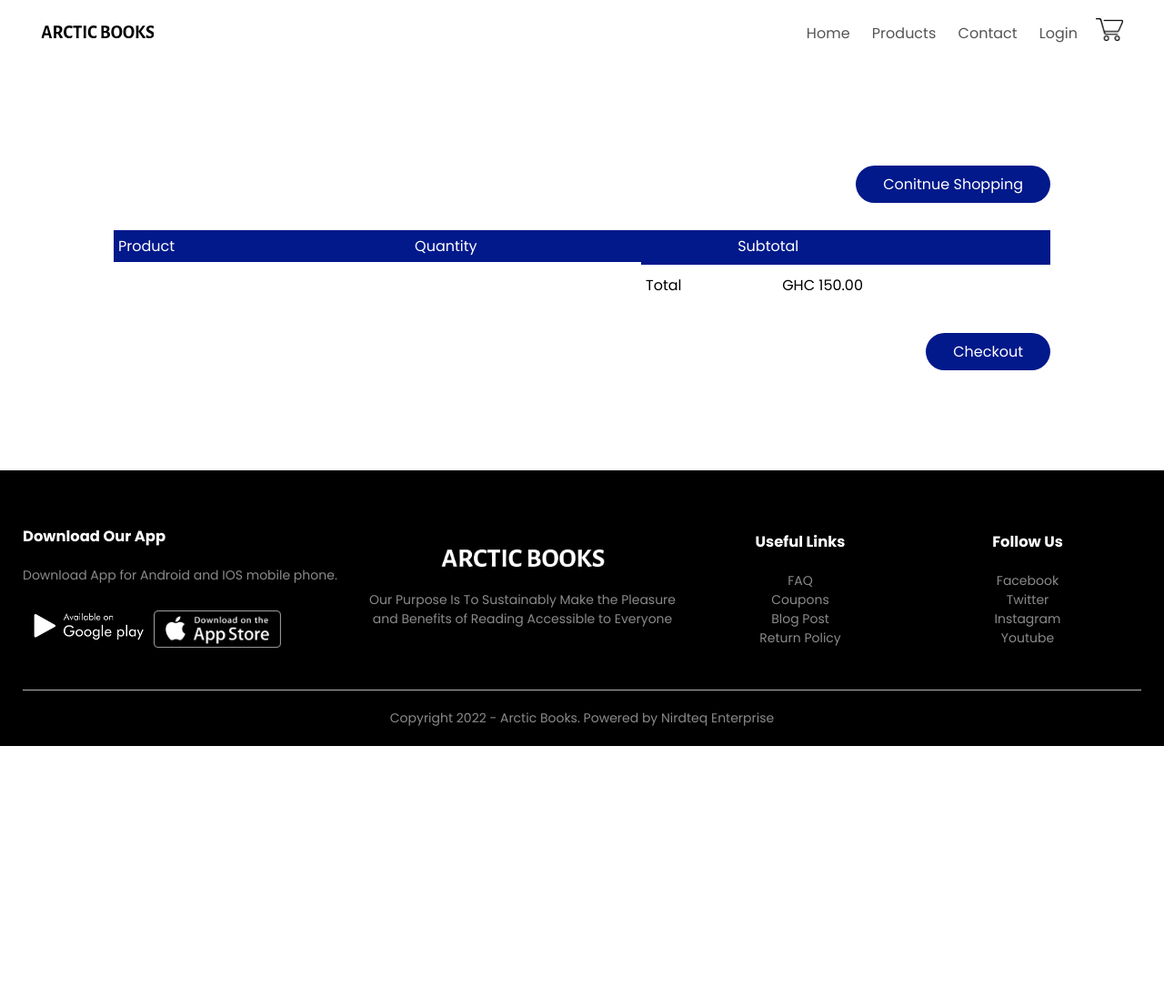
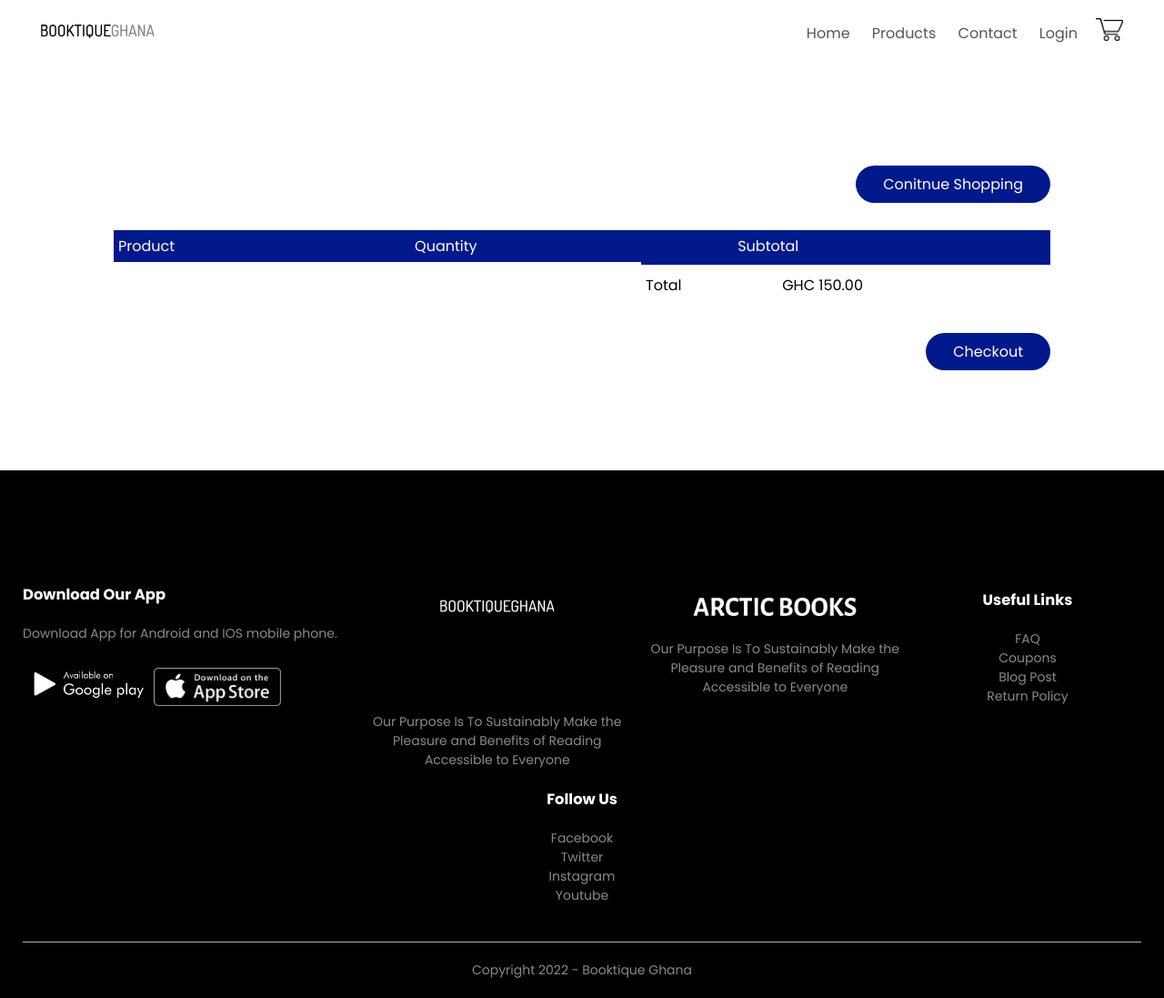
Before and after one commit to orpseal/individual-project-ecommerce, a PHP site: page /view/cart.php in a window 1280 px wide. Shown: the whole page at 91% size. Before the commit the page ends 820 px from the top, so only its background shows below. Run offline with PHP 8.4, Linux system fonts and the light colour scheme; the visitor is signed in with stand-in values (Sample User, id 1); data comes from the database, SQL or seed files in the repository; lists and menus that the app fills with data are empty.

Commit message:
some changes

```diff
--- a/view/cart.php
+++ b/view/cart.php
@@ -29,7 +29,13 @@
     <div class="container">
         <div class="navbar">
             <div class="logo">
-                <a href="index.php"><img src="../images/newlogo-new.svg" width="125px"></a>
+
+                <!-- <a href="index.php"><img src="../images/newlogo-new.svg" width="125px"></a> -->
+
+
+                <a href="index.php"><img src="../images/newlogo.svg" width = "125px"></a>
+
+
             </div>
 
             <nav>
@@ -153,6 +159,11 @@
                     </div>
                 </div>
 
+            <div class="footer-col-2">
+                <img src="../images/blacknewlogo.svg">
+                <p>Our Purpose Is To Sustainably Make the Pleasure and Benefits of Reading Accessible to Everyone</p>
+            </div>
+
                 <div class="footer-col-2">
                     <img src="../images/newlogo-black.png">
                     <p>Our Purpose Is To Sustainably Make the Pleasure and Benefits of Reading Accessible to Everyone</p>
@@ -179,7 +190,7 @@
                 </div>
             </div>
             <hr>
-            <p class="copyright">Copyright 2022 - Arctic Books. Powered by Nirdteq Enterprise</p>
+            <p class="copyright">Copyright 2022 - Booktique Ghana</p>
         </div>
     </div>
 
--- a/view/index.php
+++ b/view/index.php
@@ -237,7 +237,7 @@
                 </div>
             </div>
             <hr>
-            <p class="copyright">Copyright 2022 - Arctic Books. Powered by Nirdteq Enterprise</p>
+            <p class="copyright">Copyright 2022 - Booktique Ghana</p>
         </div>
     </div>
 
--- a/view/login.php
+++ b/view/login.php
@@ -117,7 +117,7 @@
                 </div>
             </div>
             <hr>
-            <p class="copyright">Copyright 2022 - Arctic Books. Powered by Nirdteq Enterprise</p>
+            <p class="copyright">Copyright 2022 - Booktique Ghana</p>
         </div>
     </div>
 
--- a/view/product-details.php
+++ b/view/product-details.php
@@ -179,7 +179,7 @@
                 </div>
             </div>
             <hr>
-            <p class="copyright">Copyright 2022 - Arctic Books. Powered by Nirdteq Enterprise</p>
+            <p class="copyright">Copyright 2022 - Booktique Ghana</p>
         </div>
     </div>
 
--- a/view/products.php
+++ b/view/products.php
@@ -311,7 +311,7 @@
                 </div>
             </div>
             <hr>
-            <p class="copyright">Copyright 2022 - Arctic Books. Powered by Nirdteq Enterprise</p>
+            <p class="copyright">Copyright 2022 - Booktique Ghana</p>
         </div>
     </div>
 
```
